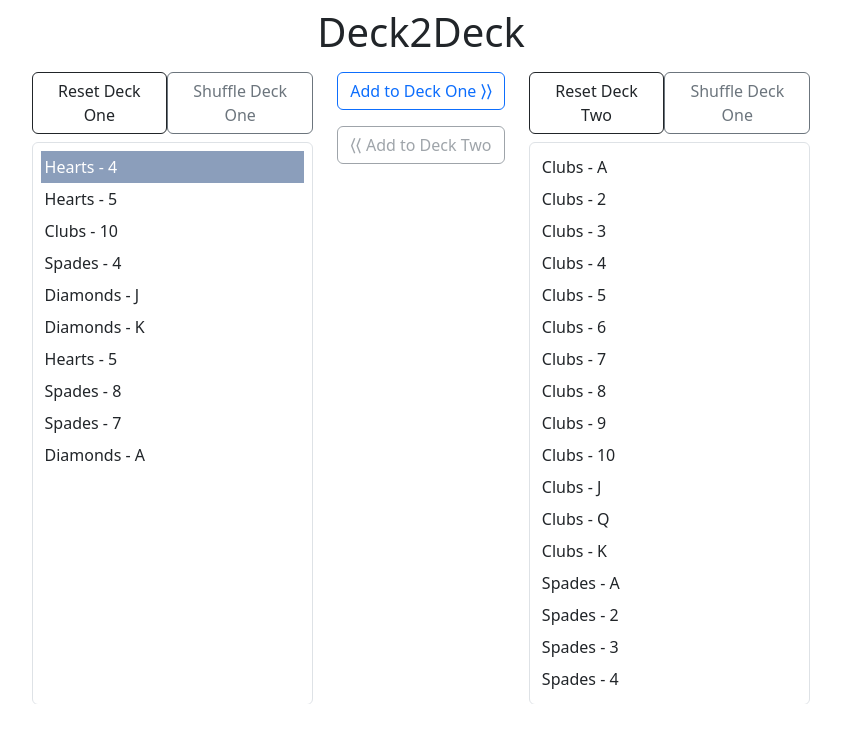
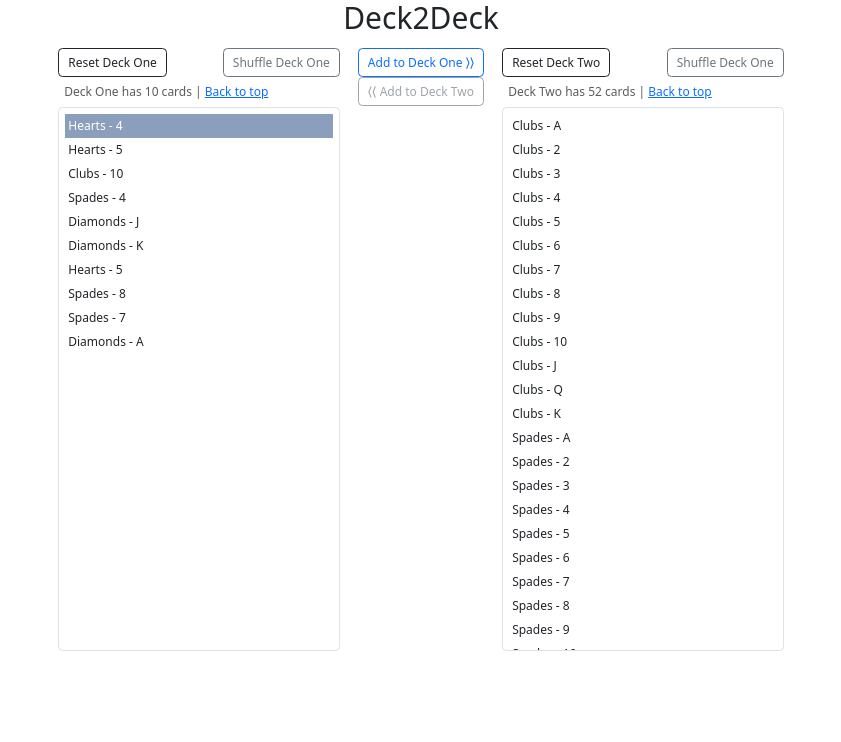
Before and after one commit to Dvalmont07/Deck2Deck, an Angular app: page / in a window 1280 px wide. Shown: the top 742 px of the page, without its empty margins (219-1060 px from the left). Built offline with nearby package versions, Linux system fonts and the light colour scheme.

Commit message:
Adding template

```diff
--- a/src/app/app.component.html
+++ b/src/app/app.component.html
@@ -1,4 +1,4 @@
-<section class="d-flex flex-column align-items-center p-2">
+<section class="d-flex flex-column align-items-center">
   <header>
     <h1 class="text-center">Deck2Deck</h1>
   </header>
@@ -8,13 +8,14 @@
         <button class="btn btn-outline-dark me-auto" (click)="resetDeckOne()">Reset Deck One</button>
         <button class="btn btn-outline-secondary" (click)="shuffleDeck(deckOneCopy)">Shuffle Deck One</button>
       </nav>
-      <div class="scroll-box border border-secundary rounded p-2 mt-2">
-        <div class="line" [class.blink]="blikFirstLineOne" *ngFor="let card of deckOneCopy; let ind = index"
-          [class.active]="selectedIdex.deck=='deckOne' && selectedIdex.index==ind"
-          (click)="selectedCard=card; selectedIdex={deck:'deckOne',index:ind}">
-          <div class="p-1 cursor-pointer"> {{card.suit}} - {{card.value}}</div>
-        </div>
+      <div class="text-muted fs-6 mt-2 px-2">
+        <span>Deck One has {{deckOneCopy.length}} cards | </span>
+        <a href="#topDeckOne">Back to top</a>
       </div>
+      <ng-container [ngTemplateOutlet]="deckTemplate"
+        [ngTemplateOutletContext]="{myDeck:deckOneCopy, topDeck:'topDeckOne', selectedDeck:'deckOne', blikFirstLine:blikFirstLineOne}"
+        *ngIf="deckOneCopy">
+      </ng-container>
     </section>
 
     <nav id="moveButtons" class="d-flex flex-column mt-2 mx-4 ">
@@ -23,7 +24,7 @@
         title="Add to Deck 1" (click)="moveCard(deckOneCopy,deckTwoCopy,selectedCard); blinkFirstLine(2)"
         [disabled]="!deckOneCopy.length || selectedIdex.deck=='deckTwo'">Add to Deck One &rang;&rang;</button>
 
-      <button class="mt-3 btn"
+      <button class="btn"
         [ngClass]="!deckTwoCopy.length || selectedIdex.deck=='deckOne'?'btn-outline-secondary':'btn-outline-primary'"
         title="Add to Deck 2" (click)="moveCard(deckTwoCopy,deckOneCopy,selectedCard);blinkFirstLine(1)"
         [disabled]="!deckTwoCopy.length || selectedIdex.deck=='deckOne'">&lang;&lang; Add to Deck Two</button>
@@ -34,14 +35,27 @@
         <button class="btn btn-outline-dark me-auto" (click)="resetDeckTwo()">Reset Deck Two</button>
         <button class="btn btn-outline-secondary" (click)="shuffleDeck(deckTwoCopy)">Shuffle Deck One</button>
       </nav>
-      <div class="scroll-box border border-secundary rounded p-2 mt-2">
-        <div class="line" [class.blink]="blikFirstLineTwo" *ngFor="let card of deckTwoCopy; let ind = index"
-          [class.active]="selectedIdex.deck=='deckTwo' && selectedIdex.index==ind"
-          (click)="selectedCard=card;  selectedIdex={deck:'deckTwo',index:ind}">
-          <div class=" p-1 cursor-pointer">{{card.suit}} - {{card.value}}</div>
-        </div>
+      <div class="text-muted fs-6 mt-2 px-2">
+        <span>Deck Two has {{deckTwoCopy.length}} cards | </span>
+        <a href="#topDeckTwo">Back to top</a>
       </div>
+      <ng-container [ngTemplateOutlet]="deckTemplate"
+        [ngTemplateOutletContext]="{myDeck:deckTwoCopy,topDeck:'topDeckTwo',selectedDeck:'deckTwo',blikFirstLine:blikFirstLineTwo}"
+        *ngIf="deckOneCopy">
+      </ng-container>
     </section>
   </section>
   <router-outlet></router-outlet>
 </section>
+
+<!-- templates -->
+<ng-template #deckTemplate let-myDeck="myDeck" let-topDeck="topDeck" let-selectedDeck="selectedDeck"
+  let-blikFirstLine="blikFirstLine">
+  <div class="scroll-box border border-secundary rounded p-2 mt-2">
+    <div class="line" [class.blink]="blikFirstLine" *ngFor="let card of myDeck; let ind = index"
+      [class.active]="selectedIdex.deck == selectedDeck && selectedIdex.index==ind"
+      (click)="selectedCard = card; selectedIdex = {deck:selectedDeck,index:ind}">
+      <div class="p-1 cursor-pointer" [attr.id]="ind == 0 ? topDeck : null"> {{card.suit}} - {{card.value}}</div>
+    </div>
+  </div>
+</ng-template>
--- a/src/app/app.component.scss
+++ b/src/app/app.component.scss
@@ -1,11 +1,10 @@
 .deck-box {
-  height: 80vh;
+  height: 85vh;
   overflow: hidden;
-  border: 1px soli #cccccc;
 
   .scroll-box {
     overflow-y: scroll;
-    height: 88%
+    height: 80%;
   }
 
   .class-deck-butons {
--- a/src/app/app.component.ts
+++ b/src/app/app.component.ts
@@ -10,6 +10,8 @@ export class AppComponent {
   constructor(private deck: Deck) {
 
   }
+
+  firstExample = ""
 
   title = 'Deck2Deck';
   deckOne: Card[] = [];
--- a/src/styles.scss
+++ b/src/styles.scss
@@ -1 +1,4 @@
 /* You can add global styles to this file, and also import other style files */
+html {
+  font-size: 12px;
+}
```
